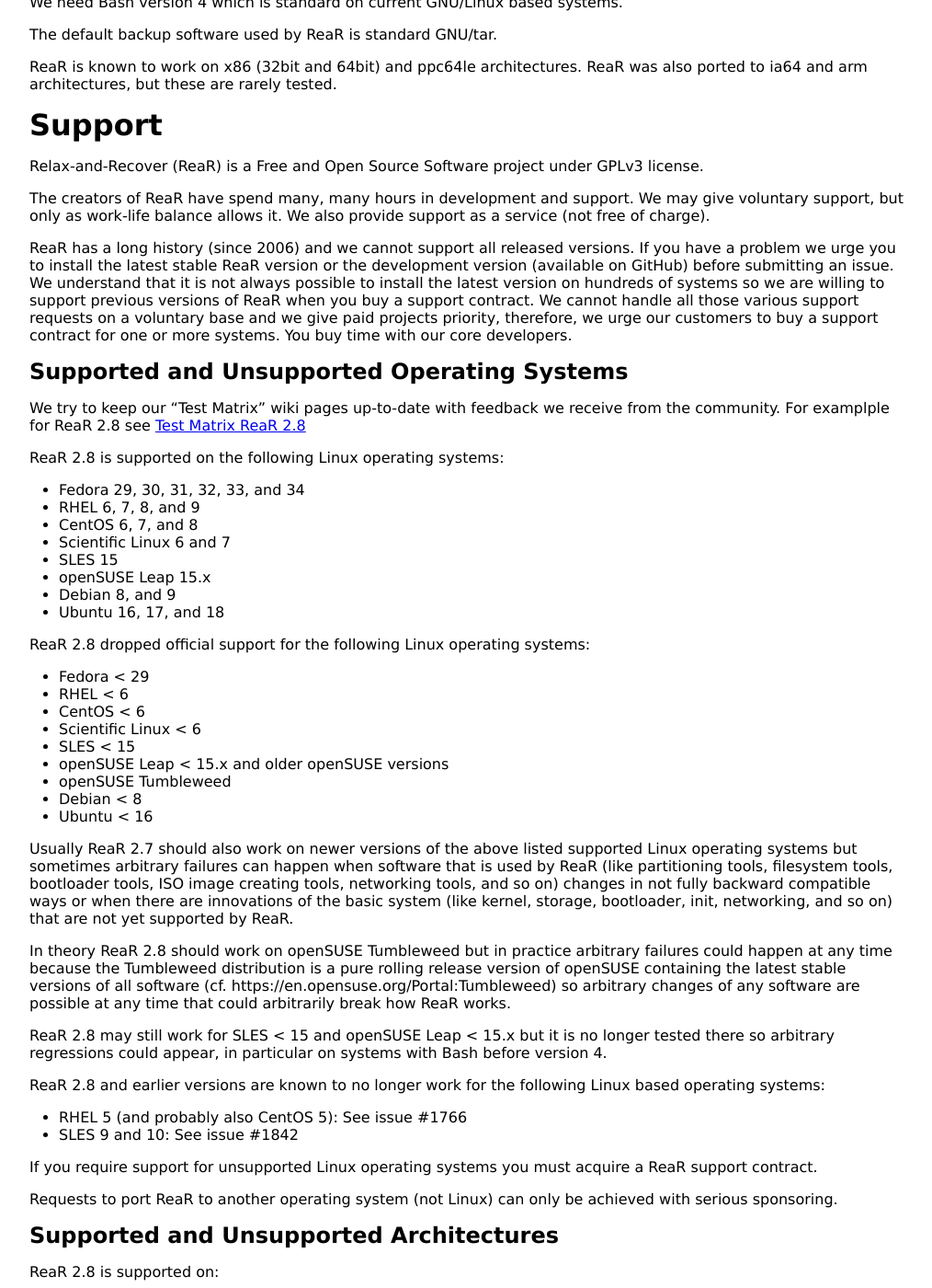
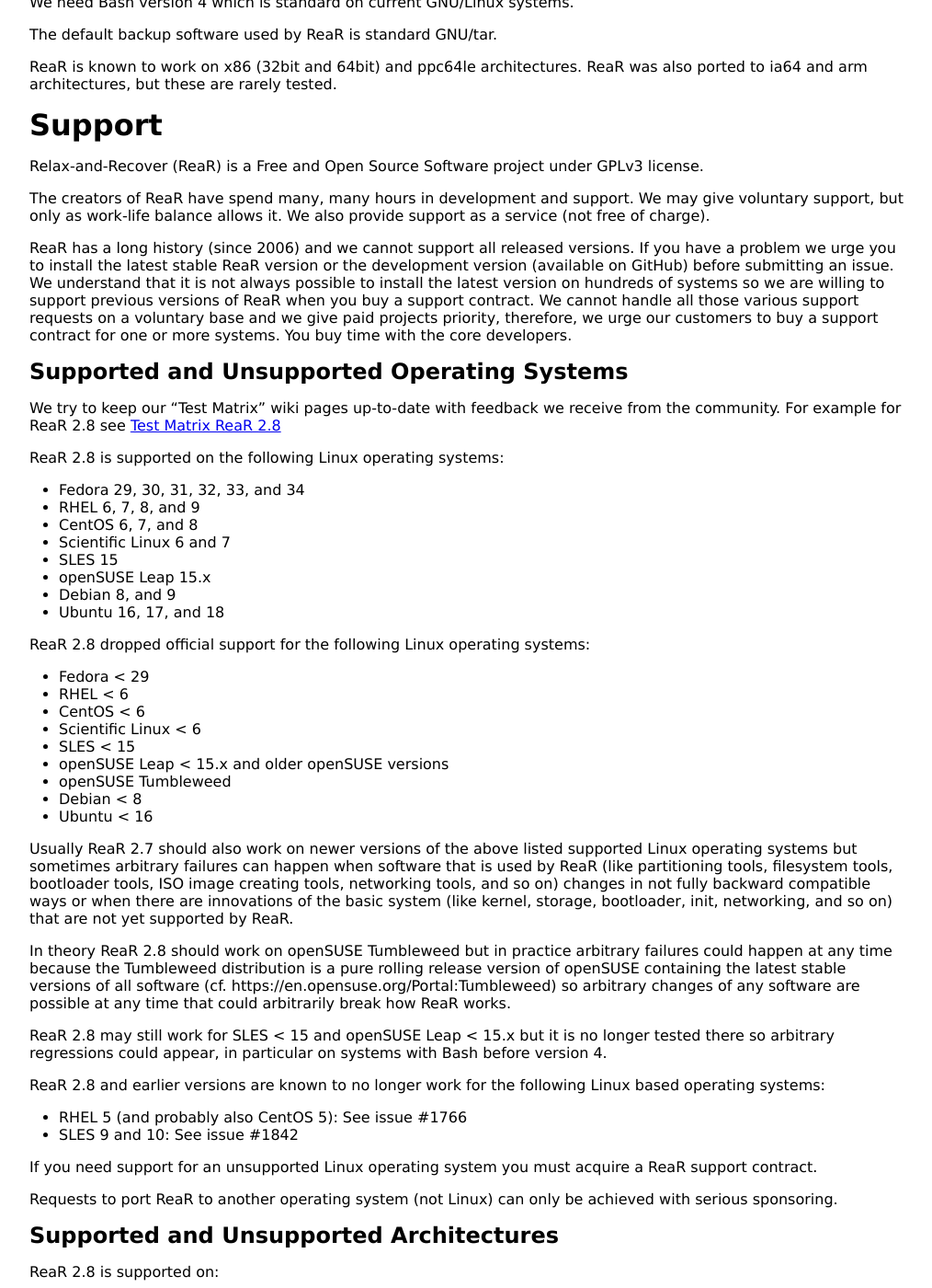
Before and after one commit to rear/rear.github.com, a Jekyll site: the page built from documentation/release-notes-2-8.md, in a window 1280 px wide and 1400 px high, scrolled down 1656 px. Shown: the whole window at 92% size, without its empty margins (128-1142 px from the left). Built offline with Jekyll 4.4.1, drawn with Linux system fonts in a browser that asks for light colours; some of the changed text lies outside the part shown.

Commit message:
Typo fixes in release-notes-2-8.md

```diff
--- a/documentation/release-notes-2-8.md
+++ b/documentation/release-notes-2-8.md
@@ -91,7 +91,7 @@
 The intent is that experienced users and system admins can adapt or extend the ReaR scripts
 as needed to make things work for their specific cases.
 
-We need Bash version 4 which is standard on current GNU/Linux based systems.
+We need Bash version 4 which is standard on current GNU/Linux systems.
 
 The default backup software used by ReaR is standard GNU/tar.
 
@@ -115,12 +115,12 @@
 We cannot handle all those various support requests on a voluntary base
 and we give paid projects priority, therefore, we urge our customers
 to buy a support contract for one or more systems.
-You buy time with our core developers.
+You buy time with the core developers.
 
 ## Supported and Unsupported Operating Systems
 
 We try to keep our "Test Matrix" wiki pages up-to-date with feedback we receive from the community.
-For examplple for ReaR 2.8 see
+For example for ReaR 2.8 see
 [Test Matrix ReaR 2.8](https://github.com/rear/rear/wiki/Test-Matrix-ReaR-2.8)
 
 ReaR 2.8 is supported on the following Linux operating systems:
@@ -171,7 +171,7 @@
 * RHEL 5 (and probably also CentOS 5): See issue #1766
 * SLES 9 and 10: See issue #1842
 
-If you require support for unsupported Linux operating systems you must acquire a ReaR support contract.
+If you need support for an unsupported Linux operating system you must acquire a ReaR support contract.
 
 Requests to port ReaR to another operating system (not Linux) can only be achieved with serious sponsoring.
 
```
